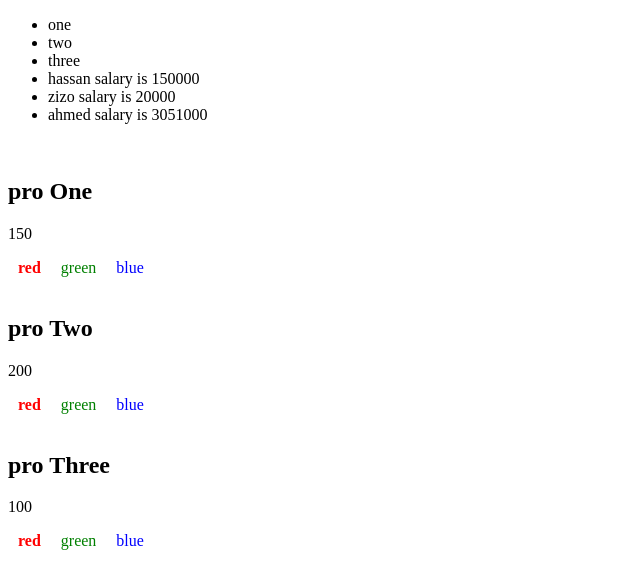
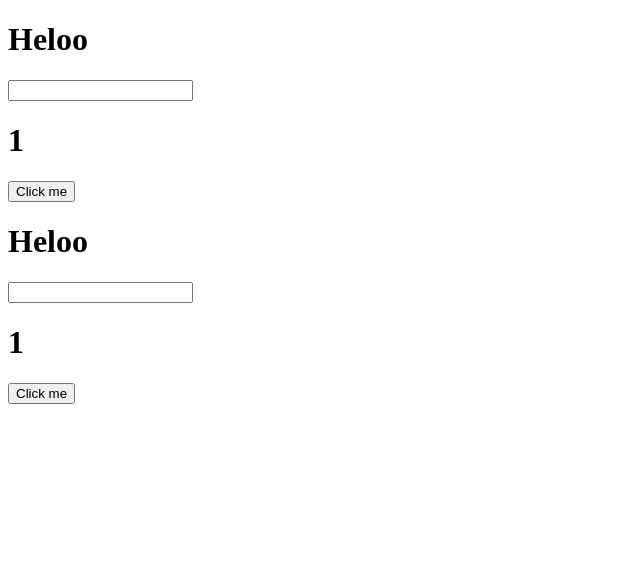
Before and after one commit to Hassan-Abd-El-Aziz/vueOptionsApi, a plain HTML site: page index.html in a window 1280 px wide. Shown: the whole page, without its empty margins (0-640 px from the left). Drawn offline with nearby package versions, Linux system fonts and the light colour scheme.

Commit message:
nested-loop & multi instance & refs & componenets

```diff
--- a/index.html
+++ b/index.html
@@ -7,26 +7,8 @@
     <title>Document</title>
   </head>
   <body>
-    <div id="app">
-      <ul>
-        <li v-for="(link,i) in links " :key="i">{{link}}</li>
-        <li v-for="(name,i) in names" :key="i">
-          {{name.name}} salary is {{name.salary}}
-        </li>
-      </ul>
-      <div class="cards" v-for="(product,i) in products" :key="i">
-        <img src="product.imgs" alt="" />
-        <h2>{{product.title}}</h2>
-        <p>{{product.price}}</p>
-        <span
-          :class="color"
-          style="padding: 10px"
-          v-for="(color,i) in colors"
-          :key="i"
-          >{{color}}</span
-        >
-      </div>
-    </div>
+    <div id="app1"><my_com></my_com></div>
+    <div id="app2"><my_com></my_com></div>
     <script src="https://unpkg.com/vue@3/dist/vue.global.js"></script>
     <script src="main.js"></script>
   </body>
--- a/main.js
+++ b/main.js
@@ -1,20 +1,35 @@
 const { createApp } = Vue;
-createApp({
+const dt = {
+  age: 1,
+};
+const my_com = {
+  template: `<h1>Heloo {{name}} </h1> <input type="text" v-model="name"/> <h1>{{dt.age}}</h1>
+  <button @click="dt.age++">Click me</button>`,
   data() {
     return {
-      age: 30,
-      links: ["one", "two", "three"],
-      names: [
-        { name: "hassan", salary: 150000 },
-        { name: "zizo", salary: 20000 },
-        { name: "ahmed", salary: 3051000 },
-      ],
-      products: [
-        { title: "pro One", price: 150, imgs: "1.png" },
-        { title: "pro Two", price: 200, imgs: "5.png" },
-        { title: "pro Three", price: 100, imgs: "8.png" },
-      ],
-      colors: ["red", "green", "blue"],
+      name: "",
+      dt,
     };
   },
-}).mount("#app");
+  methods: {
+    inc() {
+      dt.age++;
+    },
+  },
+};
+const vue1 = createApp({
+  data() {
+    return {};
+  },
+  components: {
+    my_com,
+  },
+}).mount("#app1");
+const vue2 = createApp({
+  data() {
+    return {};
+  },
+  components: {
+    my_com,
+  },
+}).mount("#app2");
--- a/style.css
+++ b/style.css
@@ -1,6 +1,7 @@
 .red {
   color: red;
   font-weight: bold;
+
 }
 .green {
   color: green;
```
